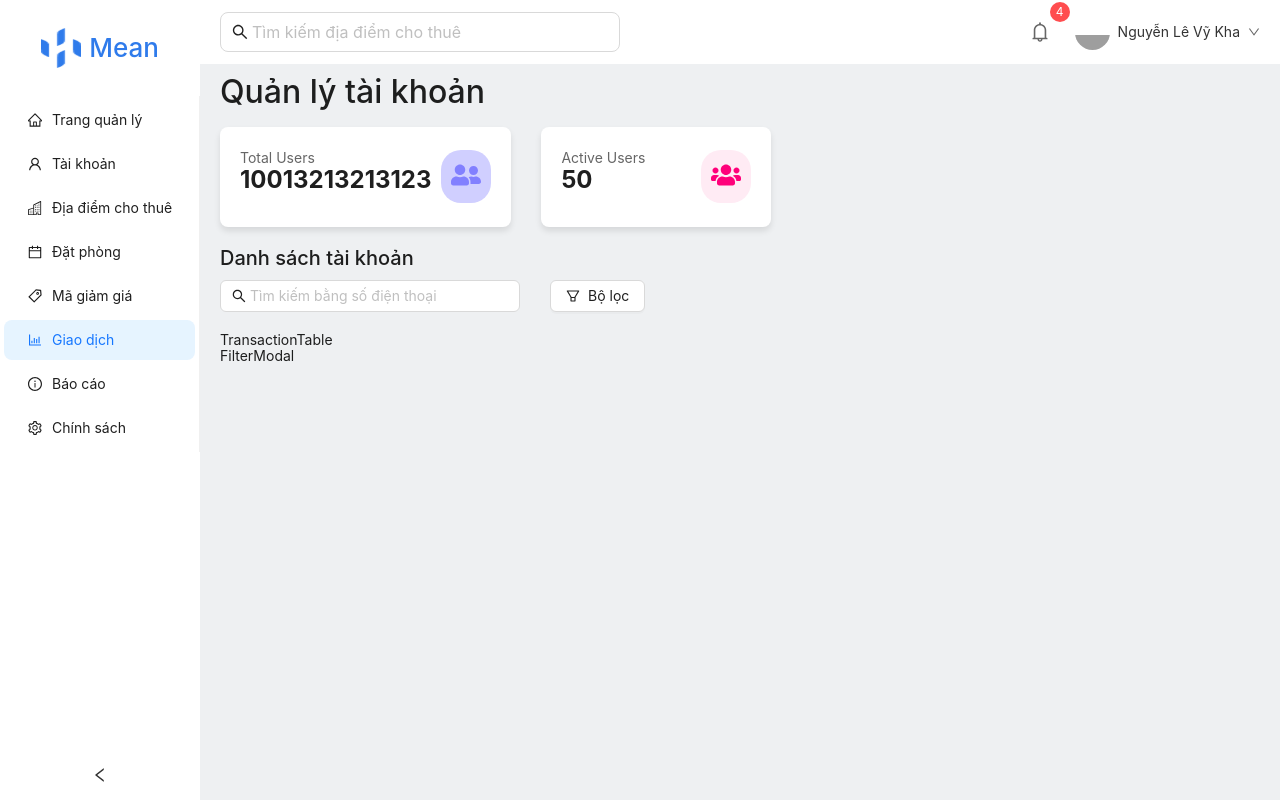
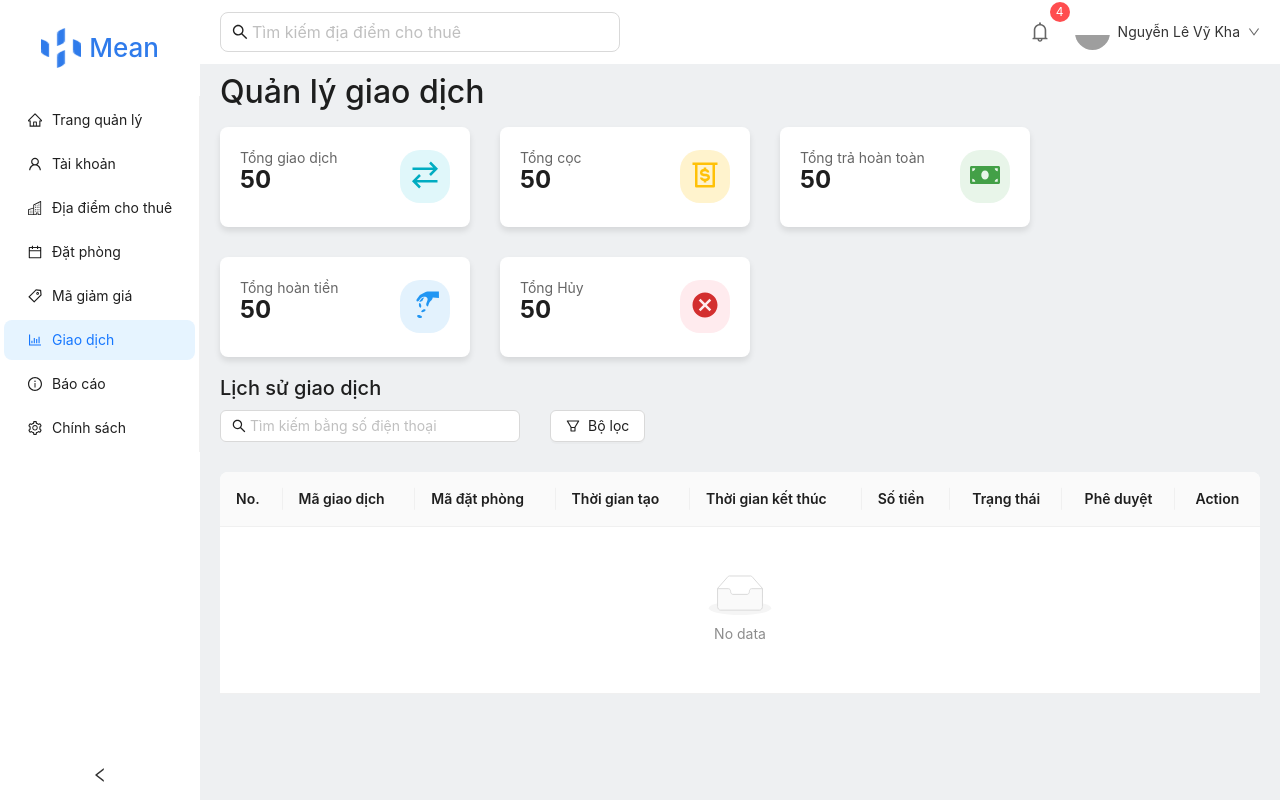
Before and after one commit to Trantienloc2411/Mean, a React (Vite) app: page /admin/transaction in a window 1280 px wide. Built offline with nearby package versions, Linux system fonts and the light colour scheme; grey boxes are pictures that could not be loaded.

Commit message:
update UI

```diff
--- a/src/components/Card/CardDashboard.jsx
+++ b/src/components/Card/CardDashboard.jsx
@@ -10,7 +10,7 @@ const CardDashboard = ({
   backgroundColorIcon = "#d0cfff",
   colorIcon = "#8280FF",
   height = 100,
-  width = 230,
+  width = 250,
 }) => {
   const containerStyles = {
     height: `${height}px`,
@@ -75,7 +75,7 @@ CardDashboard.defaultProps = {
   backgroundColorIcon: "#d0cfff",
   colorIcon: "#8280FF",
   height: 100,
-  width: 230,
+  width: 250,
 };
 
 // Prop Type Checking
--- a/src/pages/dashboard/components/Overview.jsx
+++ b/src/pages/dashboard/components/Overview.jsx
@@ -4,27 +4,20 @@ import {
   RiseOutlined,
   TeamOutlined,
 } from "@ant-design/icons";
-import { Card } from "antd";
 
 import CardDashboard from "../../../components/Card/CardDashboard.jsx";
+import { Flex } from "antd";
 export default function Overview(props) {
-  const {
-    totalUser,
-    totalTransaction,
-    totalRevenue,
-    totalProfit
-  } = props;
+  // eslint-disable-next-line react/prop-types
+  const { totalUser, totalTransaction, totalRevenue, totalProfit } = props;
   return (
-    <div>
-      <div className="card-list">
+    <Flex gap={40} wrap justify="flex-start">
       <CardDashboard
         title={"Tổng người dùng"}
         value={totalUser}
         iconName={<TeamOutlined />}
         backgroundColorIcon={"#e5e4ff"}
         colorIcon={"#8280FF"}
-          width='400'
-          height='150'
       ></CardDashboard>
 
       <CardDashboard
@@ -33,8 +26,6 @@ export default function Overview(props) {
         iconName={<HistoryOutlined style={{ color: "#ff9066" }} />}
         backgroundColorIcon={"#ffded1"}
         colorIcon={"#ff9066"}
-          width='400'
-          height='150'
       ></CardDashboard>
 
       <CardDashboard
@@ -43,8 +34,6 @@ export default function Overview(props) {
         iconName={<LineChartOutlined style={{ color: "#4ad991" }} />}
         backgroundColorIcon={"#d9f7e8"}
         colorIcon={"#4ad991"}
-          width='400'
-          height='150'
       ></CardDashboard>
 
       <CardDashboard
@@ -53,10 +42,7 @@ export default function Overview(props) {
         iconName={<RiseOutlined style={{ color: "#FEC53D" }} />}
         backgroundColorIcon={"#fff3d6"}
         colorIcon={"#FEC53D"}
-          width='400'
-          height='150'
       ></CardDashboard>
-      </div>
-    </div>
+    </Flex>
   );
 }
--- a/src/pages/transaction/Transaction.jsx
+++ b/src/pages/transaction/Transaction.jsx
@@ -6,7 +6,7 @@ import { Flex } from "antd";
 import TransactionTable from "./components/TransactionTable";
 import FilterModal from "./components/FilterModal";
 
-export default function Tran() {
+export default function Transaction() {
   const [searchValue, setSearchValue] = useState("");
   const [filteredUsers, setFilteredUsers] = useState([]);
   const [isFilterModalVisible, setIsFilterModalVisible] = useState(false);
@@ -14,16 +14,14 @@ export default function Tran() {
   const openFilterModal = () => setIsFilterModalVisible(true);
   const closeFilterModal = () => setIsFilterModalVisible(false);
 
-  // if (error) return <p>Error: {error.message}</p>;
-
   return (
     <div style={{ padding: "10px 20px" }}>
-      <h1 style={{ fontSize: 32 }}>Quản lý tài khoản</h1>
+      <h1 style={{ fontSize: 32 }}>Quản lý giao dịch</h1>
       <div>
         <OverviewTransaction />
       </div>
       <div style={{ marginTop: 20 }}>
-        <h1 style={{ fontSize: 20 }}>Danh sách tài khoản</h1>
+        <h1 style={{ fontSize: 20 }}>Lịch sử giao dịch</h1>
         <Flex gap={30}>
           <Input
             prefix={<SearchOutlined />}
@@ -39,13 +37,13 @@ export default function Tran() {
         </Flex>
         <TransactionTable data={filteredUsers} />
       </div>
-      <FilterModal
+      {/* <FilterModal
         visible={isFilterModalVisible}
         onClose={closeFilterModal}
-        // filters={selectedFilters}
-        // onFilterChange={handleFilterChange}
-        // onReset={resetFilters}
-      />
+        filters={selectedFilters}
+        onFilterChange={handleFilterChange}
+        onReset={resetFilters}
+      /> */}
     </div>
   );
 }
--- a/src/pages/transaction/components/FilterModal.jsx
+++ b/src/pages/transaction/components/FilterModal.jsx
@@ -1,6 +1,95 @@
+/* eslint-disable react/prop-types */
+import { Modal, Tag, Button } from "antd";
 
-export default function FilterModal() {
+const { CheckableTag } = Tag;
+
+export default function FilterModal({
+  visible,
+  onClose,
+  filters,
+  onFilterChange,
+  onReset,
+}) {
+  const roles = ["Admin", "Người dùng", "Quản lý"];
+  const statuses = ["Hoạt động", "Chờ xác nhận", "Đã khóa"];
+  const approves = ["Đã phê duyệt", "Chưa phê duyệt"];
+
+  const handleTagChange = (key, value, checked) => {
+    const updatedValues = checked
+      ? [...filters[key], value]
+      : filters[key].filter((item) => item !== value);
+
+    onFilterChange(key, updatedValues);
+  };
+
   return (
-    <div>FilterModal</div>
-  )
+    <Modal
+      title="Bộ lọc"
+      visible={visible}
+      onOk={onClose}
+      onCancel={onClose}
+      footer={[
+        <Button key="reset" onClick={onReset}>
+          Reset
+        </Button>,
+        // <Button key="cancel" onClick={onClose}>
+        //   Hủy
+        // </Button>,
+        <Button
+          key="apply"
+          style={{ background: "#4880FF", color: "#fff" }}
+          onClick={onClose}
+        >
+          Áp dụng
+        </Button>,
+      ]}
+    >
+      <div style={{ marginBottom: 20 }}>
+        <h3>Vai trò</h3>
+        <div>
+          {roles.map((role) => (
+            <CheckableTag
+              key={role}
+              checked={filters?.roles.includes(role)}
+              onChange={(checked) => handleTagChange("roles", role, checked)}
+            >
+              {role}
+            </CheckableTag>
+          ))}
+        </div>
+      </div>
+      <div style={{ marginBottom: 20 }}>
+        <h3>Trạng thái</h3>
+        <div>
+          {statuses.map((status) => (
+            <CheckableTag
+              key={status}
+              checked={filters.statuses.includes(status)}
+              onChange={(checked) =>
+                handleTagChange("statuses", status, checked)
+              }
+            >
+              {status}
+            </CheckableTag>
+          ))}
+        </div>
+      </div>
+      <div>
+        <h3>Phê duyệt</h3>
+        <div>
+          {approves.map((approve) => (
+            <CheckableTag
+              key={approve}
+              checked={filters.approves.includes(approve)}
+              onChange={(checked) =>
+                handleTagChange("approves", approve, checked)
+              }
+            >
+              {approve}
+            </CheckableTag>
+          ))}
+        </div>
+      </div>
+    </Modal>
+  );
 }
--- a/src/pages/transaction/components/OverviewTransaction.jsx
+++ b/src/pages/transaction/components/OverviewTransaction.jsx
@@ -1,21 +1,48 @@
+import { BiMoneyWithdraw } from "react-icons/bi";
 import CardDashboard from "../../../components/Card/CardDashboard";
 import { Flex } from "antd";
-import { FaUserFriends, FaUsers } from "react-icons/fa";
+import { FaMoneyBill } from "react-icons/fa";
+import { GiPayMoney } from "react-icons/gi";
+import { MdCancel } from "react-icons/md";
+import { GrTransaction } from "react-icons/gr";
 
 export default function OverviewTransaction() {
   return (
-    <Flex gap={30}>
+    <Flex gap={30} justify="left" wrap>
       <CardDashboard
-        title="Total Users"
-        value="10013213213123"
-        iconName={<FaUserFriends />}
+        backgroundColorIcon="#e0f7fa"
+        colorIcon="#00acc1"
+        title="Tổng giao dịch"
+        value="50"
+        iconName={<GrTransaction />}
       />
       <CardDashboard
-        title="Active Users"
+        backgroundColorIcon="#fff3cd"
+        colorIcon="#ffc107"
+        title="Tổng cọc"
         value="50"
-        iconName={<FaUsers />}
-        backgroundColorIcon="#ffebf4"
-        colorIcon="#ff007a"
+        iconName={<BiMoneyWithdraw />}
+      />
+      <CardDashboard
+        backgroundColorIcon="#e8f5e9"
+        colorIcon="#43a047"
+        title="Tổng trả hoàn toàn"
+        value="50"
+        iconName={<FaMoneyBill />}
+      />
+      <CardDashboard
+        backgroundColorIcon="#e3f2fd"
+        colorIcon="#2196f3"
+        title="Tổng hoàn tiền"
+        value="50"
+        iconName={<GiPayMoney />}
+      />
+      <CardDashboard
+        backgroundColorIcon="#ffebee"
+        colorIcon="#d32f2f"
+        title="Tổng Hủy"
+        value="50"
+        iconName={<MdCancel />}
       />
     </Flex>
   );
--- a/src/pages/transaction/components/TransactionTable.jsx
+++ b/src/pages/transaction/components/TransactionTable.jsx
@@ -1,4 +1,132 @@
+import { Tag } from "antd";
+import { Table } from "antd";
 
-export default function TransactionTable() {
-  return <div>TransactionTable</div>;
+export default function TransactionTable({ data, loading }) {
+  const columns = [
+    {
+      title: "No.",
+      dataIndex: "no",
+      key: "no",
+      render: (_, __, index) => index + 1, // Tự động đánh số
+    },
+    {
+      title: "Mã giao dịch",
+      dataIndex: "transactionCode",
+      key: "transactionCode",
+    },
+    {
+      title: "Mã đặt phòng",
+      dataIndex: "bookingCode",
+      key: "bookingCode",
+    },
+    {
+      title: "Thời gian tạo",
+      dataIndex: "createTime",
+      key: "createTime",
+    },
+    {
+      title: "Thời gian kết thúc",
+      dataIndex: "endTime",
+      key: "endTime",
+    },
+    {
+      title: "Số tiền",
+      dataIndex: "price",
+      key: "price",
+    },
+    {
+      title: "Trạng thái",
+      dataIndex: "status",
+      align: "center",
+      key: "status",
+      // filters: [
+      //   { text: "Hoạt động", value: "Hoạt động" },
+      //   { text: "Chờ xác nhận", value: "Chờ xác nhận" },
+      //   { text: "Đã khóa", value: "Đã khóa" },
+      // ],
+      // onFilter: (value, record) => record.status === value,
+      render: (status) => {
+        const statusMapping = {
+          active: "Hoạt động",
+          pending: "Chờ xác nhận",
+          inactive: "Không hoạt động",
+        };
+
+        let color =
+          status === "active"
+            ? "green"
+            : status === "pending"
+            ? "orange"
+            : "volcano";
+
+        // Lấy trạng thái hiển thị tiếng Việt
+        const displayStatus = statusMapping[status] || "Không xác định";
+
+        return <Tag color={color}>{displayStatus}</Tag>;
+      },
+    },
+    {
+      title: "Phê duyệt",
+      dataIndex: "approve",
+      align: "center",
+      key: "approve",
+      // filters: [
+      //   { text: "Đã phê duyệt", value: "Đã phê duyệt" },
+      //   { text: "Chưa phê duyệt", value: "Chưa phê duyệt" },
+      // ],
+      // onFilter: (value, record) => record.approve === value,
+      render: (approve) => {
+        let color = approve === "Đã phê duyệt" ? "green" : "red";
+        return <Tag color={color}>{approve}</Tag>;
+      },
+    },
+    {
+      title: "Action",
+      key: "action",
+      align: "center",
+      render: (text, record) => (
+        <Dropdown
+          overlay={
+            <Menu>
+              <Menu.Item key="1" onClick={() => handleViewDetails(record)}>
+                Xem chi tiết
+              </Menu.Item>
+              <Menu.Item key="2" onClick={() => handleChangeStatus(record)}>
+                Thay đổi trạng thái
+              </Menu.Item>
+              <Menu.Item key="3" onClick={() => handleDelete(record)}>
+                Xóa
+              </Menu.Item>
+            </Menu>
+          }
+          trigger={["click"]}
+        >
+          <MoreOutlined />
+        </Dropdown>
+      ),
+    },
+  ];
+
+  const handleViewDetails = (record) => {
+    console.log("Xem chi tiết:", record);
+  };
+
+  const handleChangeStatus = (record) => {
+    console.log("Thay đổi trạng thái cho:", record);
+  };
+
+  const handleDelete = (record) => {
+    console.log("Xóa người dùng:", record);
+  };
+
+  return (
+    <div style={{ marginTop: 10 }}>
+      <Table
+        dataSource={data}
+        loading={loading}
+        columns={columns}
+        rowKey="id"
+      />
+    </div>
+  );
 }
```
Also changed, not shown: src/features/apiSlice.js (+11 -0 lines), src/pages/account/components/OverviewAccount.jsx (+23 -51 lines), src/pages/booking/components/Overview.jsx (+8 -24 lines). Lines whose indentation alone changed are shown as unchanged.
